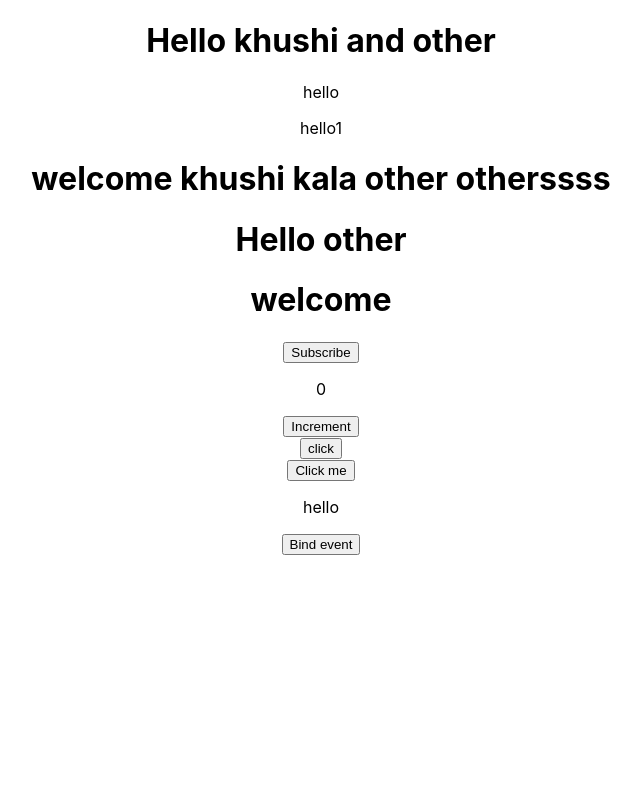
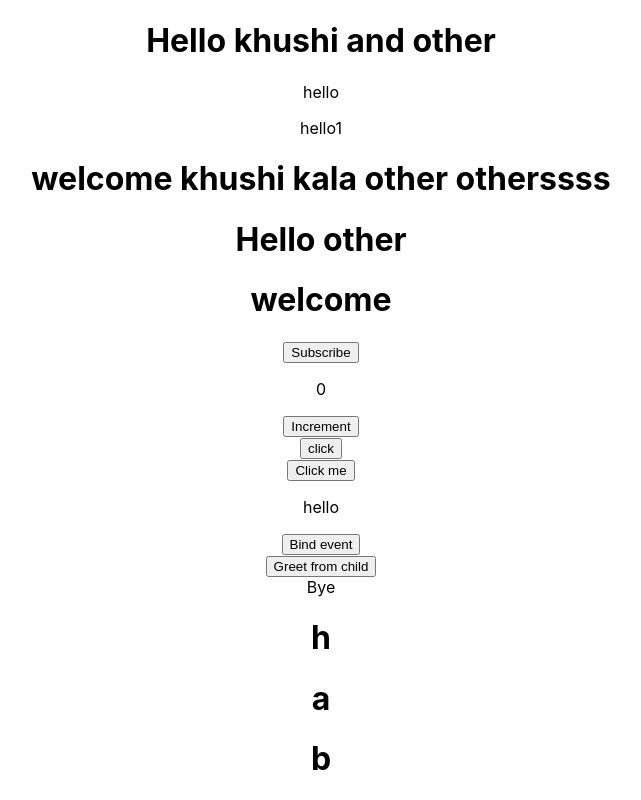
Before and after one commit to kalakhushi18/Practice-, a React (Create React App) app: page / in a window 1280 px wide. Shown: the whole page, without its empty margins (319-960 px from the left). Built offline with nearby package versions, Linux system fonts and the light colour scheme.

Commit message:
Added New Methods

```diff
--- a/src/App.js
+++ b/src/App.js
@@ -9,6 +9,9 @@ import Counter from './components/Counter'
 import Function from './components/FunctionClick'
 import ClassClick from './components/ClassClick'
 import BindingEvent from './components/BindingEvent'
+import ParentComponent from './components/ParentComponent';
+import Conditional from './components/Conditional';
+import List from './components/List';
 
 
 function App() {
@@ -22,6 +25,9 @@ function App() {
      <Function></Function>
      <ClassClick></ClassClick>
      <BindingEvent></BindingEvent>
+     <ParentComponent></ParentComponent>
+     <Conditional></Conditional>
+     <List></List>
     </div>
 
   );
--- /dev/null
+++ b/src/components/ChildComponent.js
@@ -0,0 +1,12 @@
+import React from 'react'
+
+ function ChildComponent(props) {
+    return (
+        <div>
+            {/* <button onClick ={props.greetchild} >Greet </button> */}
+            <button onClick = {()=> props.greetchild('child')}>Greet from child </button>
+        </div>
+    )
+}
+
+export default ChildComponent
--- /dev/null
+++ b/src/components/Conditional.js
@@ -0,0 +1,38 @@
+import React, { Component } from 'react'
+
+class Conditional extends Component{
+
+    constructor(){
+        super()
+
+        this.state=
+           { login : false
+           }
+
+    }
+
+    render(){
+
+        // if(this.state.login){
+        //     return (
+        //         <div>Hello </div>
+        //     )
+        // }else {
+        //     return (
+        //         <div>Bye </div>
+        //     )
+        // }
+
+       return   (this.state.login)?<div>Hello</div> : <div>Bye</div>
+
+
+
+    }
+}
+export default Conditional
+
+
+//adding if else within jsx is not possible
+// variable approach ==> let use
+//fourth approach
+// to evaluate js code {} is required
--- /dev/null
+++ b/src/components/List.js
@@ -0,0 +1,21 @@
+import React from 'react'
+
+function List(){
+const arr = ["h","a","b"]
+const names  = arr.map(x=> <h1>{x}</h1>)
+    return(
+    //  <div>
+    //      <h1>{arr[0]}</h1>
+    //      <h1>{arr[1]}</h1>
+    //      <h1>{arr[2]}</h1>
+    //  </div>
+
+    <div>
+    {
+    names
+    }
+    </div>
+    )
+}
+
+export default List
--- /dev/null
+++ b/src/components/ParentComponent.js
@@ -0,0 +1,26 @@
+import React, { Component } from 'react'
+import ChildComponent from './ChildComponent'
+
+ class ParentComponent extends Component {
+constructor(props) {
+    super(props)
+
+    this.state = {
+         message : "hello"
+    }
+    this.greet = this.greet.bind(this)
+}
+ greet(childname){
+     alert(`Hello ${this.state.message} from ${childname}`)
+ }
+
+    render() {
+        return (
+            <div>
+                <ChildComponent greetchild = {this.greet}></ChildComponent>
+            </div>
+        )
+    }
+}
+
+export default ParentComponent
```
